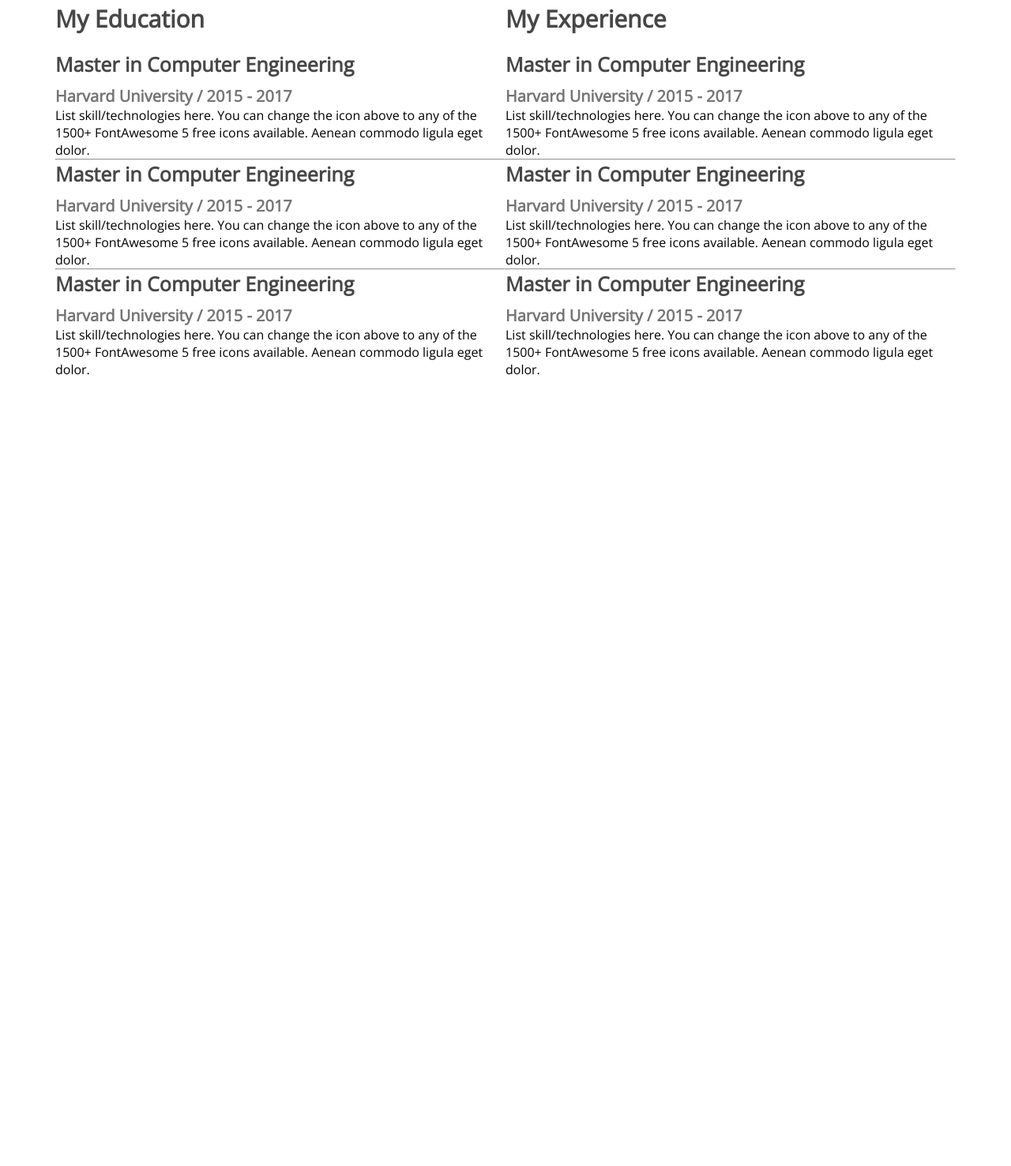
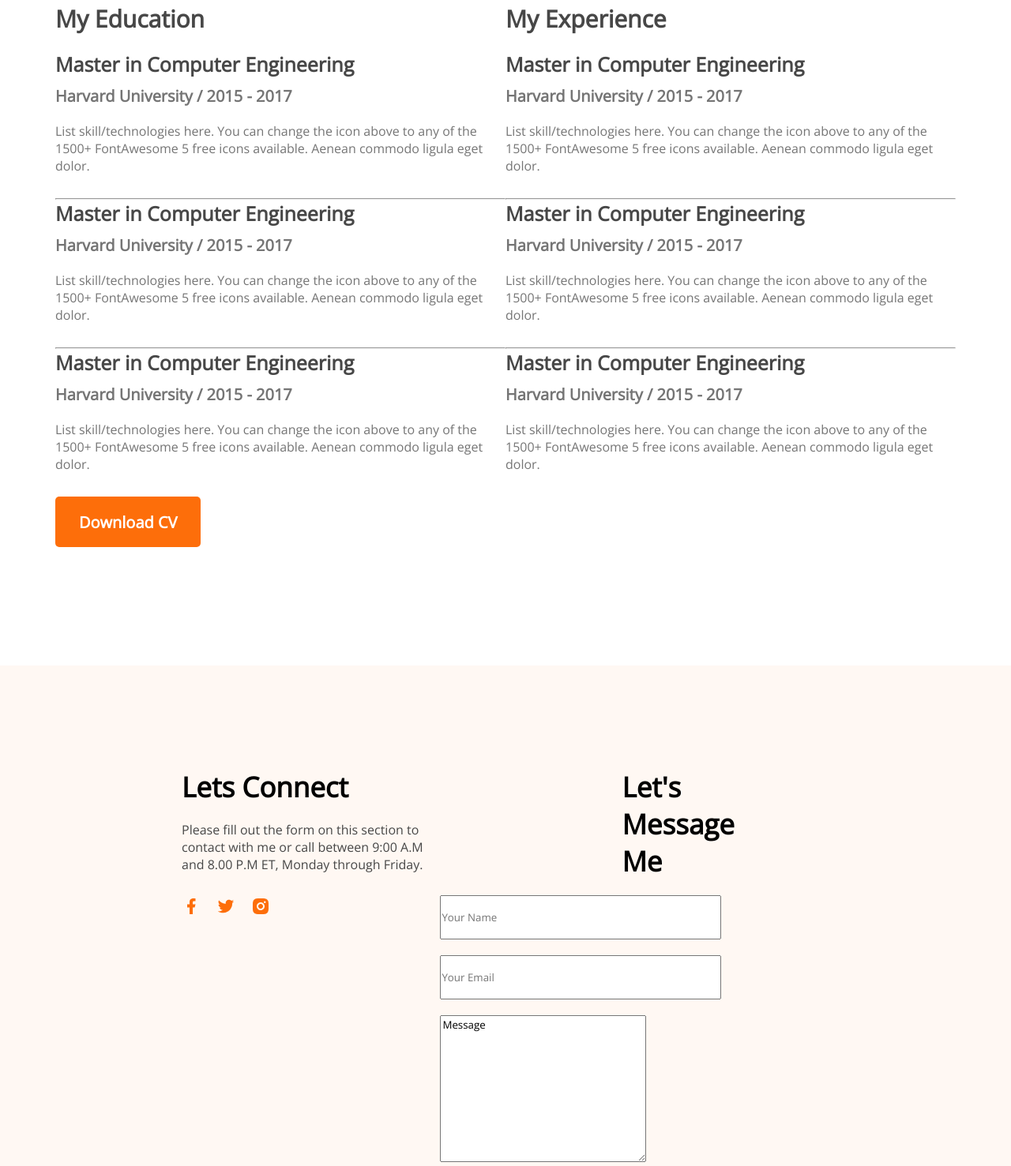
Before and after one commit to Sayan1952/Basic-porfolio, a plain HTML site: page index.html in a window 1280 px wide. Shown: the part 2393-3870 px from the top of the page at 79% size. Before the commit the page ends 2872 px from the top, so only its background shows below. Drawn offline with nearby package versions, Linux system fonts and the light colour scheme.

Commit message:
added footer

```diff
--- a/Styles/portfolio.css
+++ b/Styles/portfolio.css
@@ -154,6 +154,7 @@ main{
     box-shadow: 0px 6px 50px rgba(0, 0, 0, 0.06);
     border-radius: 5px;
     margin-right: 24px;
+    align-items: center;
 }
 
 .skill-names{
@@ -196,4 +197,49 @@ main{
     font-weight: 600;
     color: #757575;
     font-size: 20px;
+    margin-bottom: 20px;
 }
+.resume-description{
+    color: #757575;
+    margin-bottom: 30px;
+}
+.resume{
+    align-items: center;
+    margin-bottom: 150px;
+}
+
+
+.footerpart{
+    display: flex;
+    justify-content:space-around;
+}
+.footertitle{
+    font-weight: 700;
+    font-size: 35px;
+    padding-left: 230px;
+    padding-top: 130px;
+    margin-bottom: 20px;
+}
+footer{
+    background: #FFF8F3;
+}
+.footer-description{
+    padding-left: 230px;
+    margin-bottom: 30px;
+    color: #474747;
+}
+.icons{
+    padding-left: 230px;
+    display: flex;
+    gap: 20px;
+}
+.message{
+    padding-right: 350px;
+    align-items: center;
+}
+.form{
+    width: 350px;
+    height: 50px;
+    margin-bottom: 20px;
+    padding-left: 0px;
+}
--- a/index.html
+++ b/index.html
@@ -99,7 +99,7 @@
                         <h5 class="uni">
                             Harvard University / 2015 - 2017
                         </h5>
-                        <p>List skill/technologies here. You can change the icon above
+                        <p class="resume-description">List skill/technologies here. You can change the icon above
                             to any of the 1500+ FontAwesome 5 free icons available. Aenean commodo ligula eget dolor.</p>
                         <hr>
                     </div>
@@ -110,7 +110,7 @@
                         <h5 class="uni">
                             Harvard University / 2015 - 2017
                         </h5>
-                        <p>List skill/technologies here. You can change the icon above
+                        <p class="resume-description">List skill/technologies here. You can change the icon above
                             to any of the 1500+ FontAwesome 5 free icons available. Aenean commodo ligula eget dolor.</p>
                         <hr>
                     </div>
@@ -121,7 +121,7 @@
                         <h5 class="uni">
                             Harvard University / 2015 - 2017
                         </h5>
-                        <p>List skill/technologies here. You can change the icon above
+                        <p class="resume-description">List skill/technologies here. You can change the icon above
                             to any of the 1500+ FontAwesome 5 free icons available. Aenean commodo ligula eget dolor.</p>
                     </div>
                 </div>
@@ -136,7 +136,7 @@
                         <h5 class="uni">
                             Harvard University / 2015 - 2017
                         </h5>
-                        <p>List skill/technologies here. You can change the icon above
+                        <p class="resume-description">List skill/technologies here. You can change the icon above
                             to any of the 1500+ FontAwesome 5 free icons available. Aenean commodo ligula eget dolor.</p>
                         <hr>
                     </div>
@@ -147,7 +147,7 @@
                         <h5 class="uni">
                             Harvard University / 2015 - 2017
                         </h5>
-                        <p>List skill/technologies here. You can change the icon above
+                        <p class="resume-description">List skill/technologies here. You can change the icon above
                             to any of the 1500+ FontAwesome 5 free icons available. Aenean commodo ligula eget dolor.</p>
                         <hr>
                     </div>
@@ -158,16 +158,40 @@
                         <h5 class="uni">
                             Harvard University / 2015 - 2017
                         </h5>
-                        <p>List skill/technologies here. You can change the icon above
+                        <p class="resume-description">List skill/technologies here. You can change the icon above
                             to any of the 1500+ FontAwesome 5 free icons available. Aenean commodo ligula eget dolor.</p>
                     </div>
                 </div>
             </div>
+            <button class="btn-primary">Download CV</button>
         </section>
+
 
     </main>
     <footer>
-
+        <div class="footerpart">
+            <div class="connect">
+                <h3 class="footertitle">
+                    Lets Connect
+                </h3>
+                <p class="footer-description">
+                    Please fill out the form on this section to contact with me or call between 9:00 A.M and 8.00 P.M ET, Monday through Friday.
+                </p>
+                <div class="icons">
+                    <img src="/images/icons/facebook.png" alt="">
+                    <img src="/images/icons/twitter.png" alt="">
+                    <img src="/images/icons/insta.png" alt="">
+                </div>
+            </div>
+            <div class="message">
+                <h3 class="footertitle">
+                    Let's Message Me
+                </h3>
+                <input type="name" placeholder="Your Name" class="form"><br>
+                <input type="email" name="" class="form" placeholder="Your Email">
+                <textarea name="" id="" cols="30" rows="10">Message</textarea>
+            </div>
+        </div>
     </footer>
 </body>
 </html>
```
